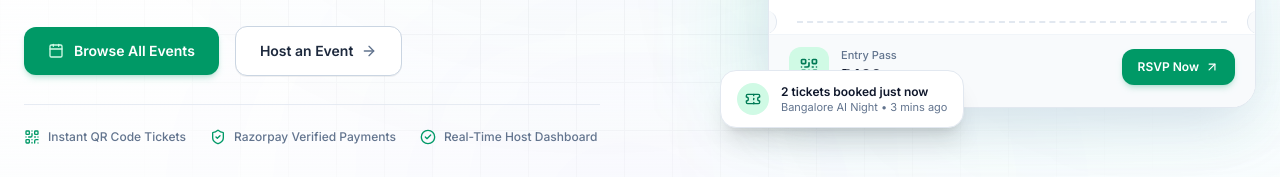
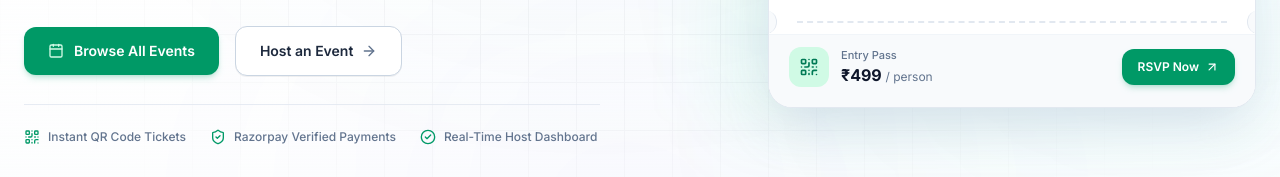
Before and after one commit to Ayush0425/NexMeet, a React (Vite) app in the folder client/: page / in a window 1280 px wide. Shown: the part 623-800 px from the top of the page. Built offline with nearby package versions, Linux system fonts and the light colour scheme; no server answers.

Commit message:
fix: remove floating tickets booked ticker from hero spotlight

```diff
--- a/client/src/features/home/Hero/HeroVisual/HeroVisual.tsx
+++ b/client/src/features/home/Hero/HeroVisual/HeroVisual.tsx
@@ -1,4 +1,4 @@
-import { Calendar, Clock, MapPin, QrCode, ShieldCheck, Ticket, Users, ArrowUpRight } from "lucide-react";
+import { Calendar, Clock, MapPin, QrCode, ShieldCheck, Users, ArrowUpRight } from "lucide-react";
 import { Link } from "react-router-dom";
 import { motion } from "framer-motion";
 
@@ -122,22 +122,6 @@ function HeroVisual() {
           </Link>
         </div>
       </motion.div>
-
-      {/* Floating Real-Time Activity Ticker */}
-      <motion.div
-        initial={{ opacity: 0, x: -20 }}
-        animate={{ opacity: 1, x: 0 }}
-        transition={{ delay: 0.3, duration: 0.5 }}
-        className="absolute -bottom-5 -left-6 flex items-center gap-3 rounded-2xl border border-slate-200 bg-white px-4 py-3 shadow-xl"
-      >
-        <div className="flex h-8 w-8 items-center justify-center rounded-full bg-emerald-100 text-emerald-700">
-          <Ticket className="h-4 w-4" />
-        </div>
-        <div className="text-xs">
-          <p className="font-semibold text-slate-900">2 tickets booked just now</p>
-          <p className="text-[11px] text-slate-500">Bangalore AI Night • 3 mins ago</p>
-        </div>
-      </motion.div>
     </div>
   );
 }
```
